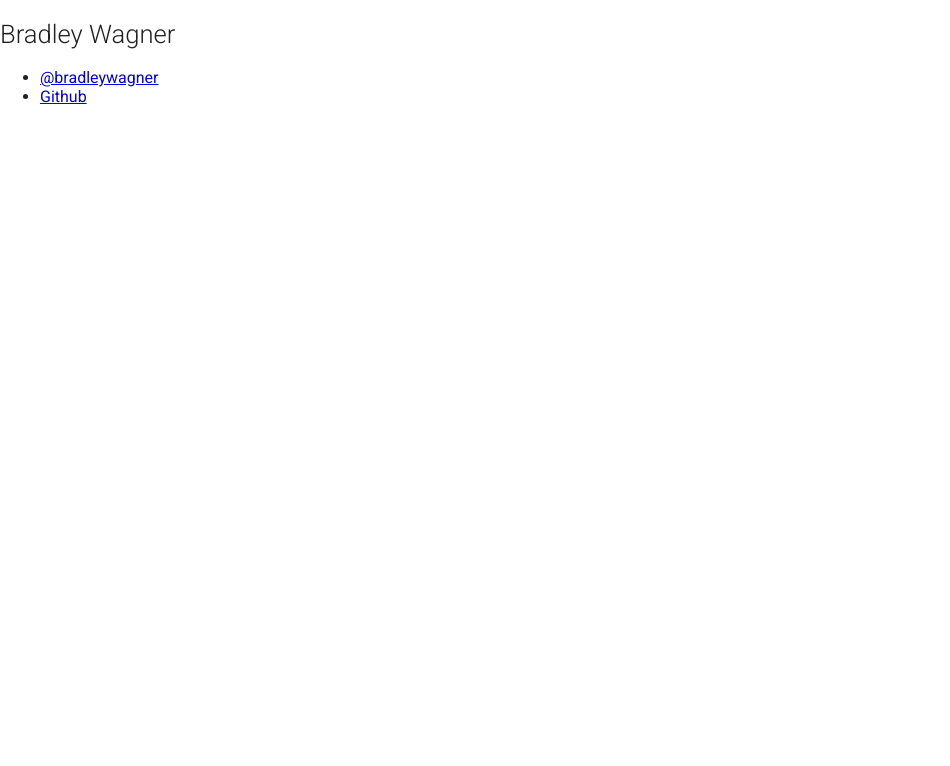
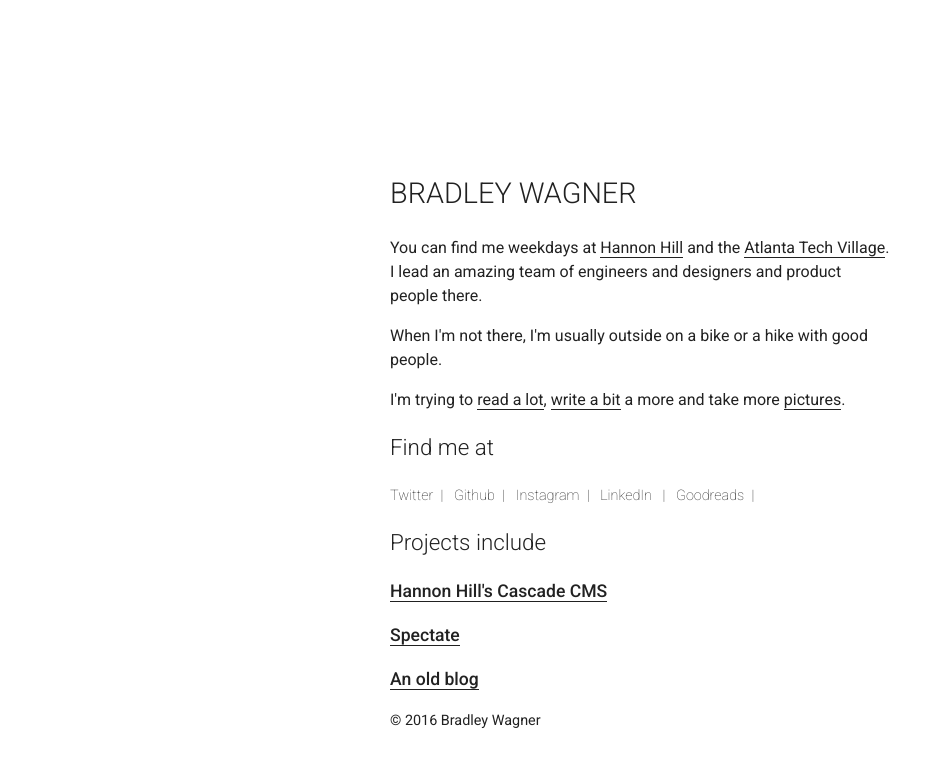
Before and after one commit to bradical/bradical.github.io, a website: page index.html in a window 1280 px wide. Shown: the whole page, without its empty margins (0-950 px from the left). Drawn offline with Linux system fonts and the light colour scheme.

Commit message:
Projects, social, and styling

```diff
--- a/index.html
+++ b/index.html
@@ -14,10 +14,38 @@
       <h1>Bradley Wagner</h1>
     </header>
     <section>
-      <ul class="social">
-        <li><a href="http://twitter.com">@bradleywagner</a></li>
-        <li><a href="http://github.com/bradical">Github</a></li>
+      <p>
+        You can find me weekdays at <a href="http://www.hannonhill.com">Hannon Hill</a> and the <a href="http://atlantatechvillage.com">Atlanta Tech Village</a>. I lead an amazing team of engineers and designers and product people there.
+      </p>
+      <p>
+        When I'm not there, I'm usually outside on a bike or a hike with good people.
+      </p>
+      <p>I'm trying to <a href="https://www.goodreads.com/user/show/570341-bradley">read a lot</a>, <a href="https://medium.com/@bradleywagner">write a bit</a> a more and take more <a href="https://www.instagram.com/bradley_wagner">pictures</a>.
+    </section>
+    <section class="social">
+      <h2>Find me at</h2>
+      <ul>
+        <li><a href="https://twitter.com/bradleywagner">Twitter</a></li>
+        <li><a href="https://github.com/bradical">Github</a></li>
+        <li><a href="https://www.instagram.com/bradley_wagner">Instagram</a></li>
+        <li><a href="https://www.linkedin.com/in/booradley">LinkedIn </a></li>
+        <li><a href="https://www.goodreads.com/user/show/570341-bradley">Goodreads</a></li>
       </ul>
     </section>
+    <section class="projects">
+      <h2>Projects include</h2>
+      <article>
+        <h3><a href="http://www.hannonhill.com/products/index.html">Hannon Hill's Cascade CMS</a></h3>
+      </article>
+      <article>
+        <h3><a href="http://www.spectate.com">Spectate</a></h3>
+      </article>
+      <article>
+        <h3><a href="http://blog.bradleywagner.org">An old blog</a></h3>
+      </article>
+    </section>
+    <footer>
+      &copy; 2016 Bradley Wagner
+    </footer>
   </body>
 </html>
--- a/sass/styles.scss
+++ b/sass/styles.scss
@@ -1,17 +1,91 @@
 $font-family:'Roboto', sans-serif;
+$font-weight-headers: 300;
+$font-weight-base: 400;
+$font-size-base: 1em;
+$font-size-h1: 1.8em;
+$font-size-h2: 1.4em;
+$font-size-h3: 1.1em;
+$font-size-small: 0.9em;
+$font-color-base: rgba(#000,0.87);
+$font-color-light: rgba(#000,0.54);
 
 body {
   background: #ffffff;
-  // color: rgba(0,0,0,0.87);
-  color: rgba(#000,0.87);
+  color: $font-color-base;
   font-family: $font-family;
+  line-height: 1.5;
+  font-weight: $font-weight-base;
+
+  @media screen and (min-width: 600px) {
+    padding-top: 150px;
+  }
+
+  max-width: 500px;
+  padding-left: 20px;
+  padding-right: 20px;
+  margin: auto;
 }
 
-h1, h2, h3, h4, h5, h6 {
-  font-weight: 300;
-  font-size: 1.6em;
+h1, h2, h3 {
+  font-weight: $font-weight-headers;
 }
 
-ul.social {
+h1 {
+  font-size: $font-size-h1;
+  text-transform: uppercase;
+}
 
+h2 {
+  font-size: $font-size-h2;
 }
+
+h3 {
+  font-size: $font-size-h3;
+  font-weight: 500;
+}
+
+a {
+  text-decoration: none;
+  color: $font-color-base;
+  border-bottom: 1px solid;
+
+  &:hover {
+    color: $font-color-light;
+  }
+}
+
+.projects {
+
+  @media screen and (min-width: 600px) {
+    ul {
+      list-style: none;
+      padding: 0;
+    }
+  }
+}
+
+.social {
+
+  ul {
+    font-size: $font-size-small;
+    font-weight: 100;
+
+    @media screen and (min-width: 600px) {
+      display: inline;
+      padding: 0;
+      li {
+        display: inline-block;
+        list-style: none;
+        &:after { content: "|"; padding: 0 .5em; }
+      }
+    }
+  }
+
+  a {
+    border: none;
+  }
+}
+
+footer {
+  font-size: $font-size-small;
+}
```
Also changed, not shown: styles.min.css.
